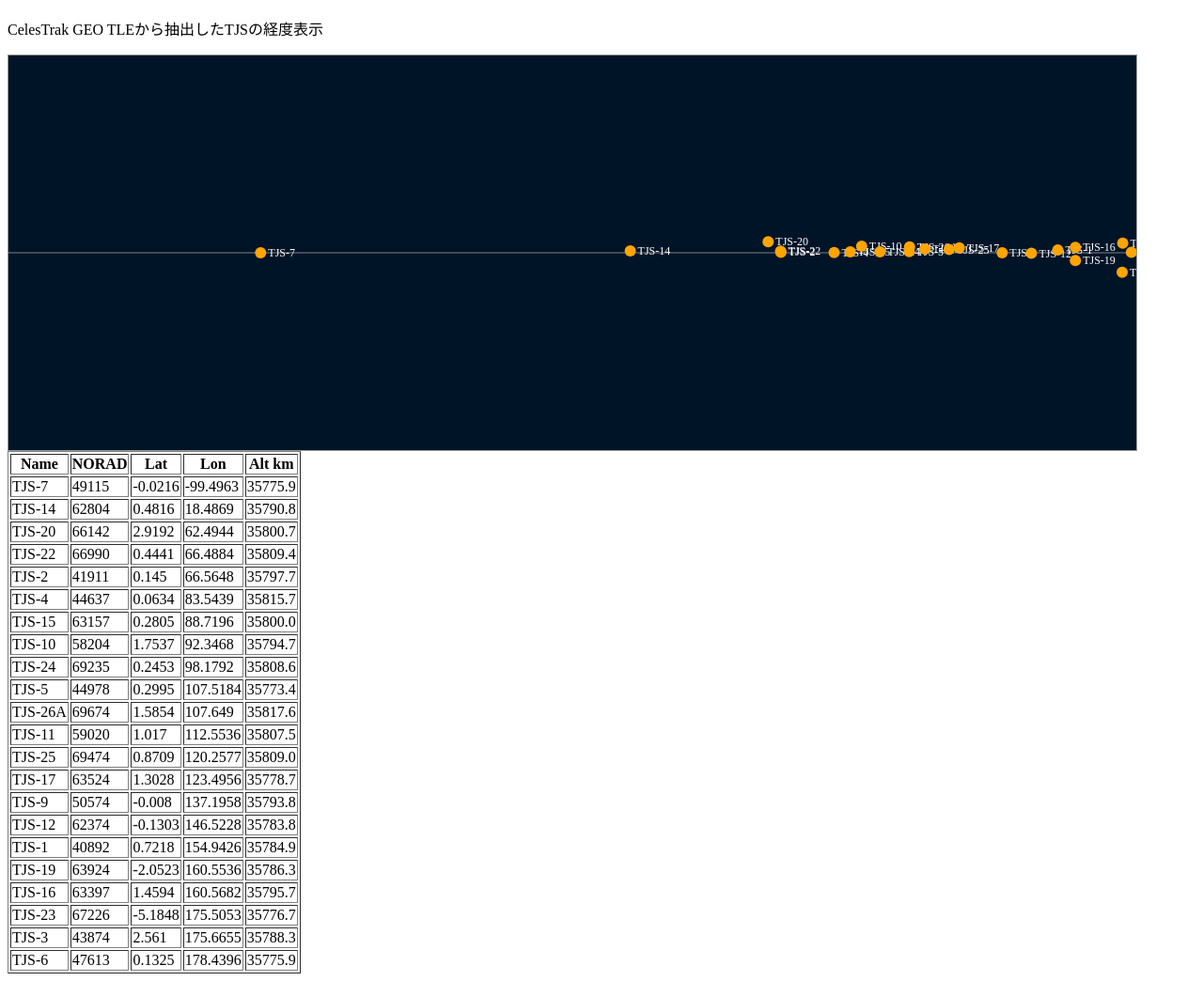
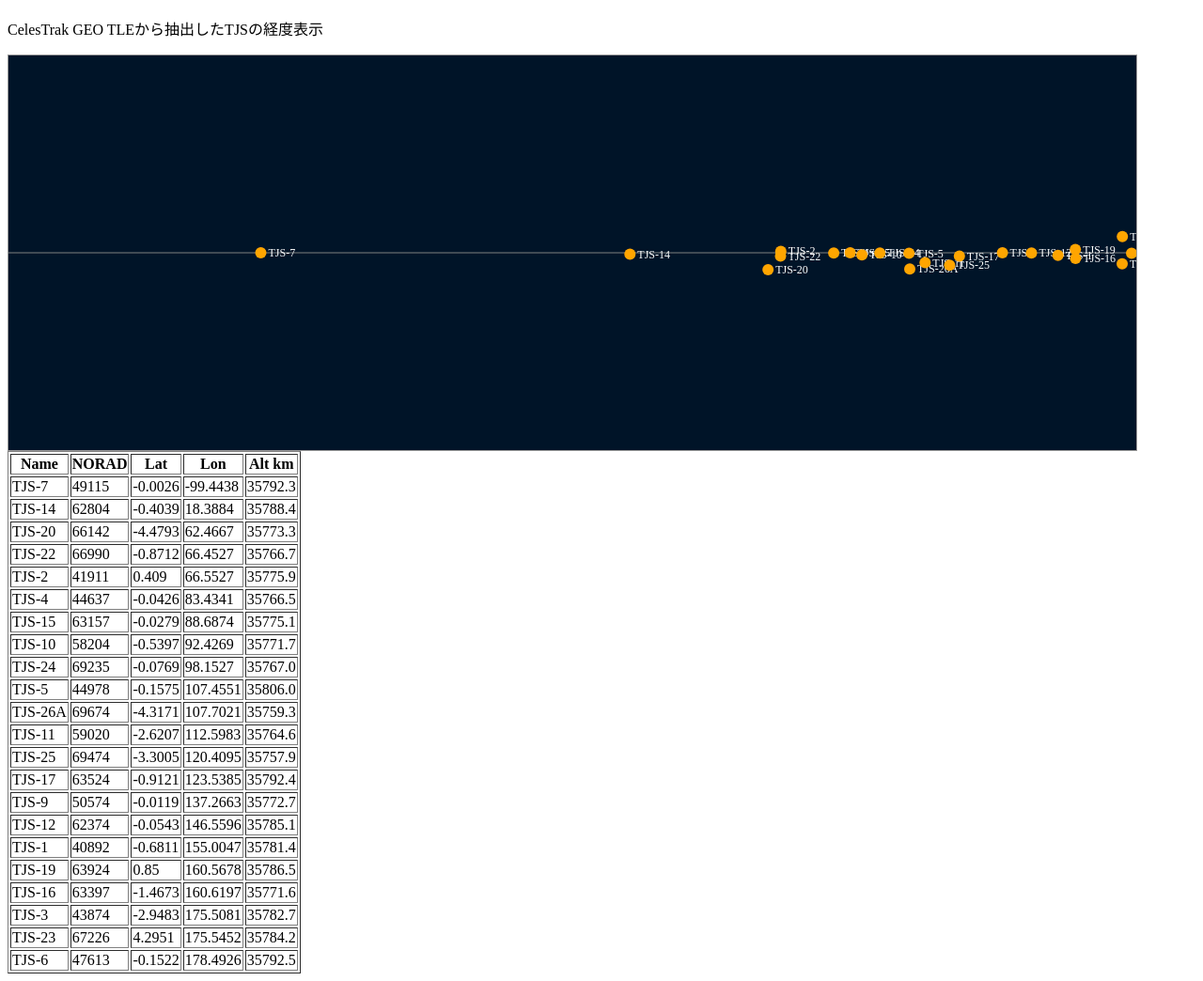
Before and after one commit to butagorilla1182/tjs_geo_control, a plain HTML site: page tjs_geo.html in a window 1280 px wide. Shown: the part 48-1092 px from the top of the page at 94% size. Drawn offline with Linux system fonts and the light colour scheme.

Commit message:
Update TJS GEO data

```diff
--- a/tjs_geo.html
+++ b/tjs_geo.html
@@ -3,50 +3,50 @@
 <p>CelesTrak GEO TLEから抽出したTJSの経度表示</p>
 <svg width="1200" height="420" style="background:#001428;border:1px solid #999">
 <line x1="0" y1="210" x2="1200" y2="210" stroke="gray"/>
-<circle cx="268.3" cy="210.1" r="6" fill="orange"><title>TJS-7 lon -99.4963</title></circle><text x="276.3" y="214.1" fill="white" font-size="12">TJS-7</text>
-<circle cx="661.6" cy="208.1" r="6" fill="orange"><title>TJS-14 lon 18.4869</title></circle><text x="669.6" y="212.1" fill="white" font-size="12">TJS-14</text>
-<circle cx="808.3" cy="198.3" r="6" fill="orange"><title>TJS-20 lon 62.4944</title></circle><text x="816.3" y="202.3" fill="white" font-size="12">TJS-20</text>
-<circle cx="821.6" cy="208.2" r="6" fill="orange"><title>TJS-22 lon 66.4884</title></circle><text x="829.6" y="212.2" fill="white" font-size="12">TJS-22</text>
-<circle cx="821.9" cy="209.4" r="6" fill="orange"><title>TJS-2 lon 66.5648</title></circle><text x="829.9" y="213.4" fill="white" font-size="12">TJS-2</text>
-<circle cx="878.5" cy="209.7" r="6" fill="orange"><title>TJS-4 lon 83.5439</title></circle><text x="886.5" y="213.7" fill="white" font-size="12">TJS-4</text>
-<circle cx="895.7" cy="208.9" r="6" fill="orange"><title>TJS-15 lon 88.7196</title></circle><text x="903.7" y="212.9" fill="white" font-size="12">TJS-15</text>
-<circle cx="907.8" cy="203.0" r="6" fill="orange"><title>TJS-10 lon 92.3468</title></circle><text x="915.8" y="207.0" fill="white" font-size="12">TJS-10</text>
-<circle cx="927.3" cy="209.0" r="6" fill="orange"><title>TJS-24 lon 98.1792</title></circle><text x="935.3" y="213.0" fill="white" font-size="12">TJS-24</text>
-<circle cx="958.4" cy="208.8" r="6" fill="orange"><title>TJS-5 lon 107.5184</title></circle><text x="966.4" y="212.8" fill="white" font-size="12">TJS-5</text>
-<circle cx="958.8" cy="203.7" r="6" fill="orange"><title>TJS-26A lon 107.649</title></circle><text x="966.8" y="207.7" fill="white" font-size="12">TJS-26A</text>
-<circle cx="975.2" cy="205.9" r="6" fill="orange"><title>TJS-11 lon 112.5536</title></circle><text x="983.2" y="209.9" fill="white" font-size="12">TJS-11</text>
-<circle cx="1000.9" cy="206.5" r="6" fill="orange"><title>TJS-25 lon 120.2577</title></circle><text x="1008.9" y="210.5" fill="white" font-size="12">TJS-25</text>
-<circle cx="1011.7" cy="204.8" r="6" fill="orange"><title>TJS-17 lon 123.4956</title></circle><text x="1019.7" y="208.8" fill="white" font-size="12">TJS-17</text>
-<circle cx="1057.3" cy="210.0" r="6" fill="orange"><title>TJS-9 lon 137.1958</title></circle><text x="1065.3" y="214.0" fill="white" font-size="12">TJS-9</text>
-<circle cx="1088.4" cy="210.5" r="6" fill="orange"><title>TJS-12 lon 146.5228</title></circle><text x="1096.4" y="214.5" fill="white" font-size="12">TJS-12</text>
-<circle cx="1116.5" cy="207.1" r="6" fill="orange"><title>TJS-1 lon 154.9426</title></circle><text x="1124.5" y="211.1" fill="white" font-size="12">TJS-1</text>
-<circle cx="1135.2" cy="218.2" r="6" fill="orange"><title>TJS-19 lon 160.5536</title></circle><text x="1143.2" y="222.2" fill="white" font-size="12">TJS-19</text>
-<circle cx="1135.2" cy="204.2" r="6" fill="orange"><title>TJS-16 lon 160.5682</title></circle><text x="1143.2" y="208.2" fill="white" font-size="12">TJS-16</text>
-<circle cx="1185.0" cy="230.7" r="6" fill="orange"><title>TJS-23 lon 175.5053</title></circle><text x="1193.0" y="234.7" fill="white" font-size="12">TJS-23</text>
-<circle cx="1185.6" cy="199.8" r="6" fill="orange"><title>TJS-3 lon 175.6655</title></circle><text x="1193.6" y="203.8" fill="white" font-size="12">TJS-3</text>
-<circle cx="1194.8" cy="209.5" r="6" fill="orange"><title>TJS-6 lon 178.4396</title></circle><text x="1202.8" y="213.5" fill="white" font-size="12">TJS-6</text>
+<circle cx="268.5" cy="210.0" r="6" fill="orange"><title>TJS-7 lon -99.4438</title></circle><text x="276.5" y="214.0" fill="white" font-size="12">TJS-7</text>
+<circle cx="661.3" cy="211.6" r="6" fill="orange"><title>TJS-14 lon 18.3884</title></circle><text x="669.3" y="215.6" fill="white" font-size="12">TJS-14</text>
+<circle cx="808.2" cy="227.9" r="6" fill="orange"><title>TJS-20 lon 62.4667</title></circle><text x="816.2" y="231.9" fill="white" font-size="12">TJS-20</text>
+<circle cx="821.5" cy="213.5" r="6" fill="orange"><title>TJS-22 lon 66.4527</title></circle><text x="829.5" y="217.5" fill="white" font-size="12">TJS-22</text>
+<circle cx="821.8" cy="208.4" r="6" fill="orange"><title>TJS-2 lon 66.5527</title></circle><text x="829.8" y="212.4" fill="white" font-size="12">TJS-2</text>
+<circle cx="878.1" cy="210.2" r="6" fill="orange"><title>TJS-4 lon 83.4341</title></circle><text x="886.1" y="214.2" fill="white" font-size="12">TJS-4</text>
+<circle cx="895.6" cy="210.1" r="6" fill="orange"><title>TJS-15 lon 88.6874</title></circle><text x="903.6" y="214.1" fill="white" font-size="12">TJS-15</text>
+<circle cx="908.1" cy="212.2" r="6" fill="orange"><title>TJS-10 lon 92.4269</title></circle><text x="916.1" y="216.2" fill="white" font-size="12">TJS-10</text>
+<circle cx="927.2" cy="210.3" r="6" fill="orange"><title>TJS-24 lon 98.1527</title></circle><text x="935.2" y="214.3" fill="white" font-size="12">TJS-24</text>
+<circle cx="958.2" cy="210.6" r="6" fill="orange"><title>TJS-5 lon 107.4551</title></circle><text x="966.2" y="214.6" fill="white" font-size="12">TJS-5</text>
+<circle cx="959.0" cy="227.3" r="6" fill="orange"><title>TJS-26A lon 107.7021</title></circle><text x="967.0" y="231.3" fill="white" font-size="12">TJS-26A</text>
+<circle cx="975.3" cy="220.5" r="6" fill="orange"><title>TJS-11 lon 112.5983</title></circle><text x="983.3" y="224.5" fill="white" font-size="12">TJS-11</text>
+<circle cx="1001.4" cy="223.2" r="6" fill="orange"><title>TJS-25 lon 120.4095</title></circle><text x="1009.4" y="227.2" fill="white" font-size="12">TJS-25</text>
+<circle cx="1011.8" cy="213.6" r="6" fill="orange"><title>TJS-17 lon 123.5385</title></circle><text x="1019.8" y="217.6" fill="white" font-size="12">TJS-17</text>
+<circle cx="1057.6" cy="210.0" r="6" fill="orange"><title>TJS-9 lon 137.2663</title></circle><text x="1065.6" y="214.0" fill="white" font-size="12">TJS-9</text>
+<circle cx="1088.5" cy="210.2" r="6" fill="orange"><title>TJS-12 lon 146.5596</title></circle><text x="1096.5" y="214.2" fill="white" font-size="12">TJS-12</text>
+<circle cx="1116.7" cy="212.7" r="6" fill="orange"><title>TJS-1 lon 155.0047</title></circle><text x="1124.7" y="216.7" fill="white" font-size="12">TJS-1</text>
+<circle cx="1135.2" cy="206.6" r="6" fill="orange"><title>TJS-19 lon 160.5678</title></circle><text x="1143.2" y="210.6" fill="white" font-size="12">TJS-19</text>
+<circle cx="1135.4" cy="215.9" r="6" fill="orange"><title>TJS-16 lon 160.6197</title></circle><text x="1143.4" y="219.9" fill="white" font-size="12">TJS-16</text>
+<circle cx="1185.0" cy="221.8" r="6" fill="orange"><title>TJS-3 lon 175.5081</title></circle><text x="1193.0" y="225.8" fill="white" font-size="12">TJS-3</text>
+<circle cx="1185.2" cy="192.8" r="6" fill="orange"><title>TJS-23 lon 175.5452</title></circle><text x="1193.2" y="196.8" fill="white" font-size="12">TJS-23</text>
+<circle cx="1195.0" cy="210.6" r="6" fill="orange"><title>TJS-6 lon 178.4926</title></circle><text x="1203.0" y="214.6" fill="white" font-size="12">TJS-6</text>
 </svg>
 <table border="1"><tr><th>Name</th><th>NORAD</th><th>Lat</th><th>Lon</th><th>Alt km</th></tr>
-<tr><td>TJS-7</td><td>49115</td><td>-0.0216</td><td>-99.4963</td><td>35775.9</td></tr>
-<tr><td>TJS-14</td><td>62804</td><td>0.4816</td><td>18.4869</td><td>35790.8</td></tr>
-<tr><td>TJS-20</td><td>66142</td><td>2.9192</td><td>62.4944</td><td>35800.7</td></tr>
-<tr><td>TJS-22</td><td>66990</td><td>0.4441</td><td>66.4884</td><td>35809.4</td></tr>
-<tr><td>TJS-2</td><td>41911</td><td>0.145</td><td>66.5648</td><td>35797.7</td></tr>
-<tr><td>TJS-4</td><td>44637</td><td>0.0634</td><td>83.5439</td><td>35815.7</td></tr>
-<tr><td>TJS-15</td><td>63157</td><td>0.2805</td><td>88.7196</td><td>35800.0</td></tr>
-<tr><td>TJS-10</td><td>58204</td><td>1.7537</td><td>92.3468</td><td>35794.7</td></tr>
-<tr><td>TJS-24</td><td>69235</td><td>0.2453</td><td>98.1792</td><td>35808.6</td></tr>
-<tr><td>TJS-5</td><td>44978</td><td>0.2995</td><td>107.5184</td><td>35773.4</td></tr>
-<tr><td>TJS-26A</td><td>69674</td><td>1.5854</td><td>107.649</td><td>35817.6</td></tr>
-<tr><td>TJS-11</td><td>59020</td><td>1.017</td><td>112.5536</td><td>35807.5</td></tr>
-<tr><td>TJS-25</td><td>69474</td><td>0.8709</td><td>120.2577</td><td>35809.0</td></tr>
-<tr><td>TJS-17</td><td>63524</td><td>1.3028</td><td>123.4956</td><td>35778.7</td></tr>
-<tr><td>TJS-9</td><td>50574</td><td>-0.008</td><td>137.1958</td><td>35793.8</td></tr>
-<tr><td>TJS-12</td><td>62374</td><td>-0.1303</td><td>146.5228</td><td>35783.8</td></tr>
-<tr><td>TJS-1</td><td>40892</td><td>0.7218</td><td>154.9426</td><td>35784.9</td></tr>
-<tr><td>TJS-19</td><td>63924</td><td>-2.0523</td><td>160.5536</td><td>35786.3</td></tr>
-<tr><td>TJS-16</td><td>63397</td><td>1.4594</td><td>160.5682</td><td>35795.7</td></tr>
-<tr><td>TJS-23</td><td>67226</td><td>-5.1848</td><td>175.5053</td><td>35776.7</td></tr>
-<tr><td>TJS-3</td><td>43874</td><td>2.561</td><td>175.6655</td><td>35788.3</td></tr>
-<tr><td>TJS-6</td><td>47613</td><td>0.1325</td><td>178.4396</td><td>35775.9</td></tr>
+<tr><td>TJS-7</td><td>49115</td><td>-0.0026</td><td>-99.4438</td><td>35792.3</td></tr>
+<tr><td>TJS-14</td><td>62804</td><td>-0.4039</td><td>18.3884</td><td>35788.4</td></tr>
+<tr><td>TJS-20</td><td>66142</td><td>-4.4793</td><td>62.4667</td><td>35773.3</td></tr>
+<tr><td>TJS-22</td><td>66990</td><td>-0.8712</td><td>66.4527</td><td>35766.7</td></tr>
+<tr><td>TJS-2</td><td>41911</td><td>0.409</td><td>66.5527</td><td>35775.9</td></tr>
+<tr><td>TJS-4</td><td>44637</td><td>-0.0426</td><td>83.4341</td><td>35766.5</td></tr>
+<tr><td>TJS-15</td><td>63157</td><td>-0.0279</td><td>88.6874</td><td>35775.1</td></tr>
+<tr><td>TJS-10</td><td>58204</td><td>-0.5397</td><td>92.4269</td><td>35771.7</td></tr>
+<tr><td>TJS-24</td><td>69235</td><td>-0.0769</td><td>98.1527</td><td>35767.0</td></tr>
+<tr><td>TJS-5</td><td>44978</td><td>-0.1575</td><td>107.4551</td><td>35806.0</td></tr>
+<tr><td>TJS-26A</td><td>69674</td><td>-4.3171</td><td>107.7021</td><td>35759.3</td></tr>
+<tr><td>TJS-11</td><td>59020</td><td>-2.6207</td><td>112.5983</td><td>35764.6</td></tr>
+<tr><td>TJS-25</td><td>69474</td><td>-3.3005</td><td>120.4095</td><td>35757.9</td></tr>
+<tr><td>TJS-17</td><td>63524</td><td>-0.9121</td><td>123.5385</td><td>35792.4</td></tr>
+<tr><td>TJS-9</td><td>50574</td><td>-0.0119</td><td>137.2663</td><td>35772.7</td></tr>
+<tr><td>TJS-12</td><td>62374</td><td>-0.0543</td><td>146.5596</td><td>35785.1</td></tr>
+<tr><td>TJS-1</td><td>40892</td><td>-0.6811</td><td>155.0047</td><td>35781.4</td></tr>
+<tr><td>TJS-19</td><td>63924</td><td>0.85</td><td>160.5678</td><td>35786.5</td></tr>
+<tr><td>TJS-16</td><td>63397</td><td>-1.4673</td><td>160.6197</td><td>35771.6</td></tr>
+<tr><td>TJS-3</td><td>43874</td><td>-2.9483</td><td>175.5081</td><td>35782.7</td></tr>
+<tr><td>TJS-23</td><td>67226</td><td>4.2951</td><td>175.5452</td><td>35784.2</td></tr>
+<tr><td>TJS-6</td><td>47613</td><td>-0.1522</td><td>178.4926</td><td>35792.5</td></tr>
 </table></body></html>
```
Also changed, not shown: tjs_geo.csv (+22 -22 lines), tjs_map.html (+1 -1 lines), last_updated.txt, 3 other files.
